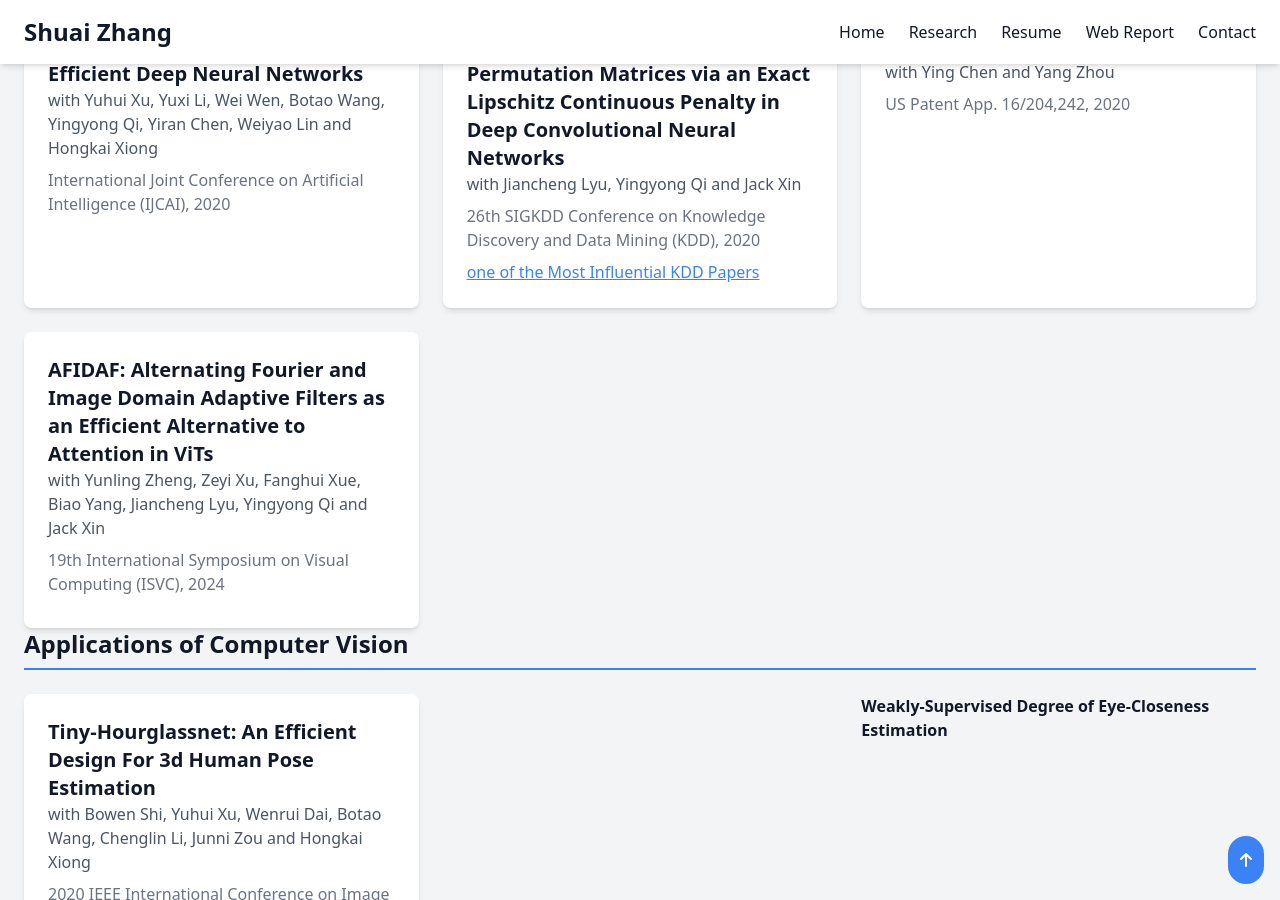
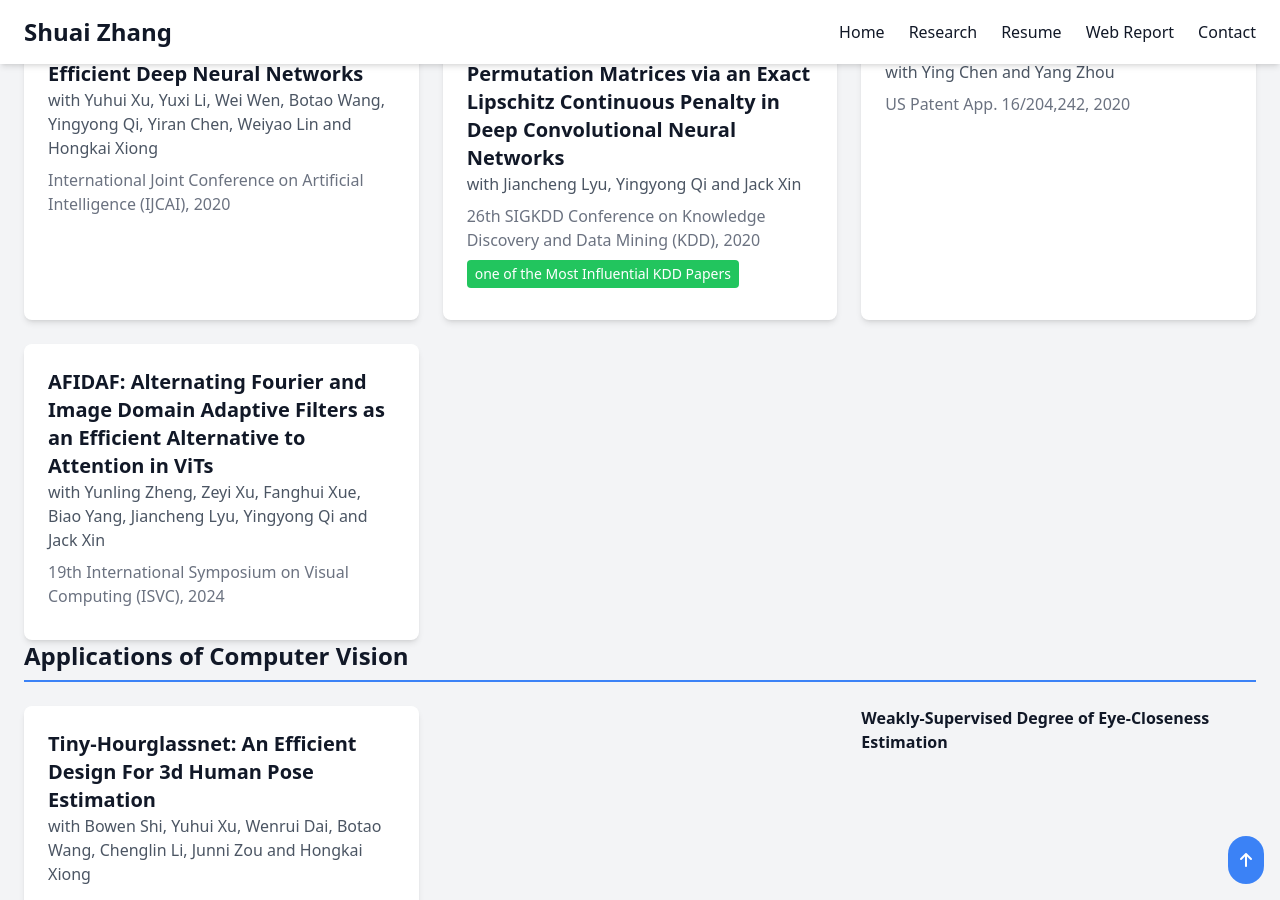
Before and after one commit to zsivine/zsivine.github.io, a Jekyll site: the page built from research.html, in a window 1280 px wide and 900 px high, scrolled down 1162 px. Built offline with Jekyll 4.4.1, drawn with Linux system fonts in a browser that asks for light colours; nearby versions of some CDN libraries.

Commit message:
update research

```diff
--- a/research.html
+++ b/research.html
@@ -136,7 +136,7 @@ permalink: /research/
                     with Jiancheng Lyu, Yingyong Qi and Jack Xin</p>
                 <p class="text-gray-500 dark:text-gray-400 mb-2">
                     26th SIGKDD Conference on Knowledge Discovery and Data Mining (KDD), 2020</p>
-                <a href="https://www.paperdigest.org/2021/05/most-influential-kdd-papers-2021-05/" class="text-blue-500 underline">
+                <a href="https://www.paperdigest.org/2021/05/most-influential-kdd-papers-2021-05/" class="inline-block px-2 py-1 bg-green-500 text-white text-sm rounded mb-2">
                     one of the Most Influential KDD Papers</a>
             </article>
 
```
